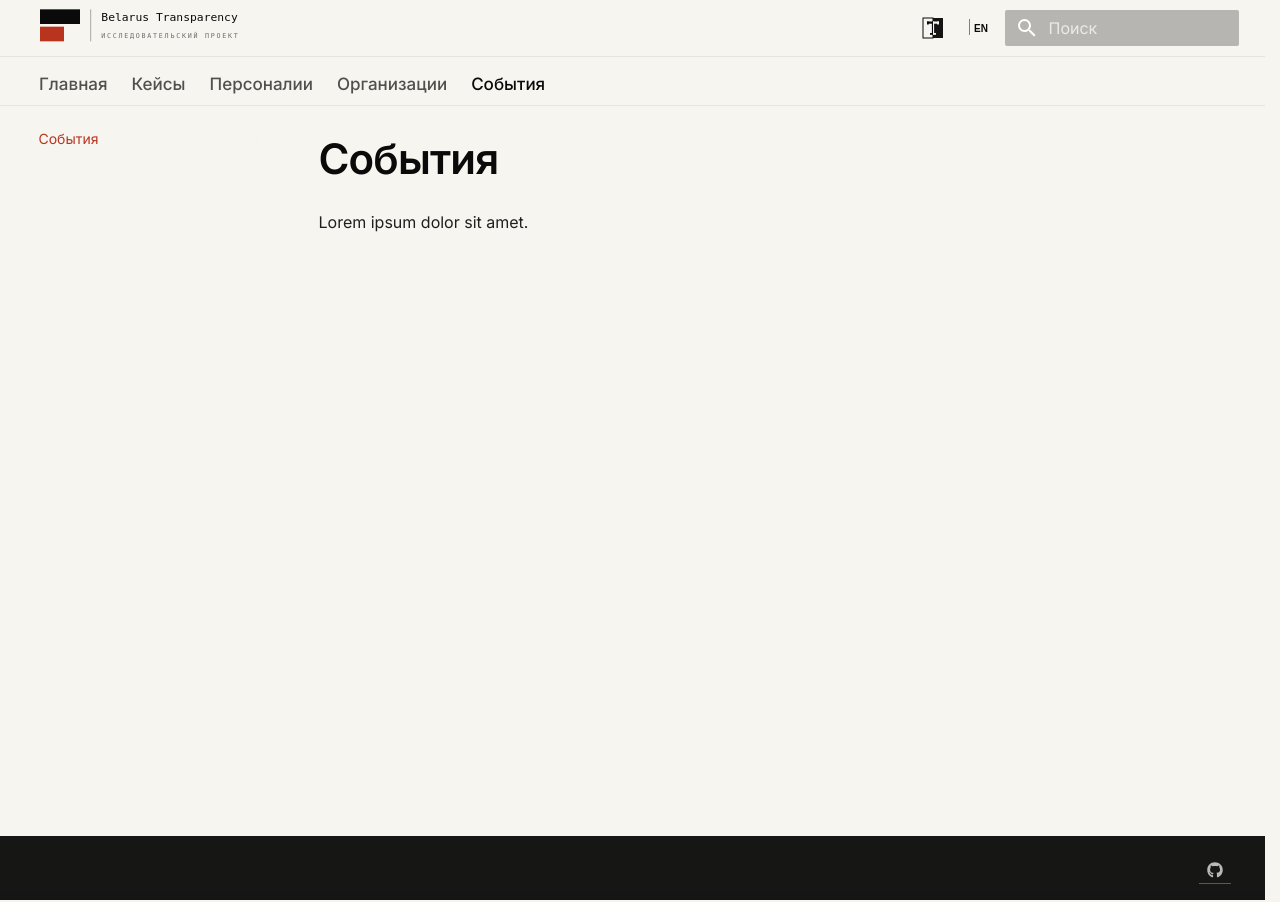
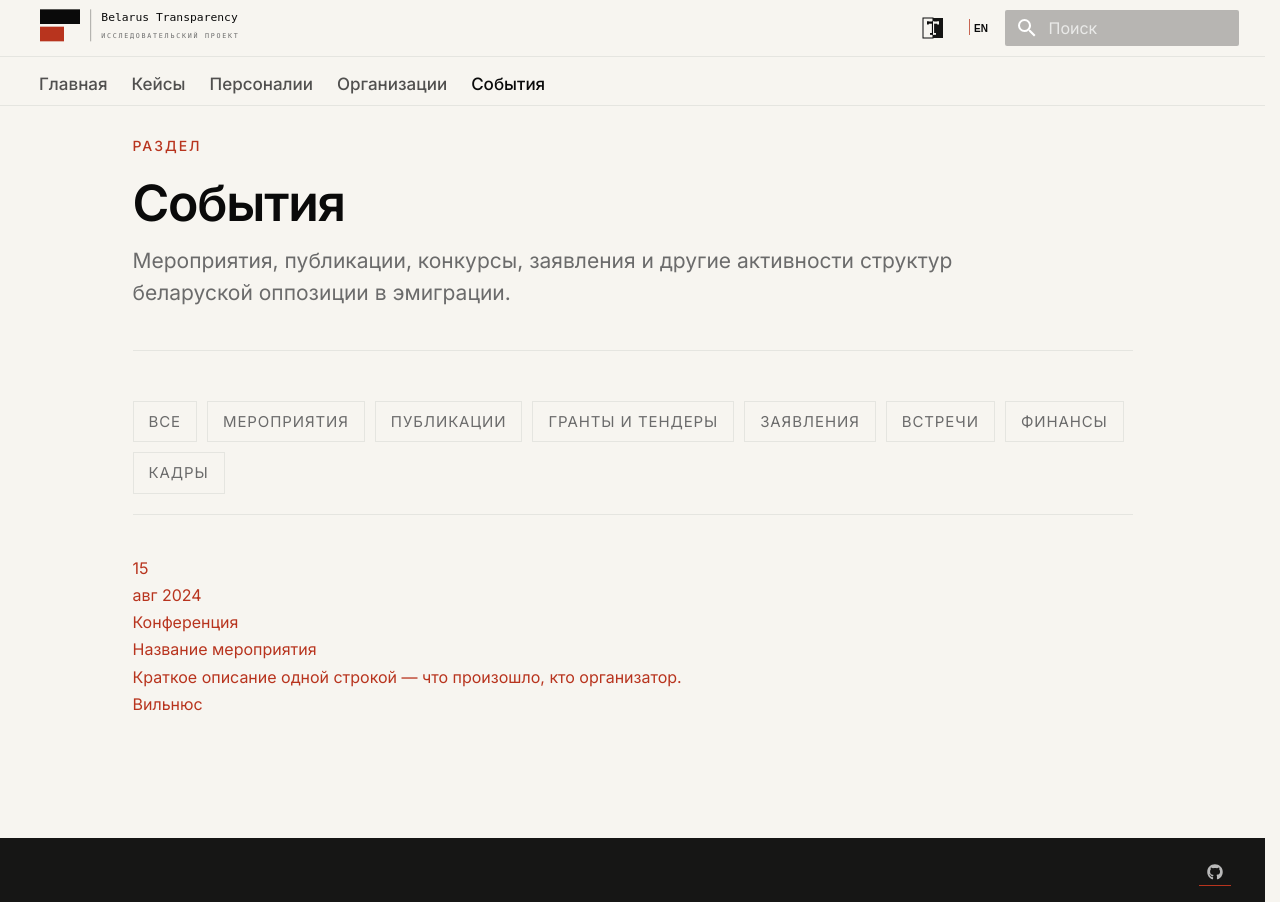
Before and after one commit to belarustransparency/belarus-transparency, an MkDocs documentation site: the page built from docs/events/index.md, in a window 1280 px wide. Built offline with MkDocs 1.6.1 and Material for MkDocs 9.7.7, drawn with Linux system fonts in a browser that asks for light colours; comment, search, counter and statistics services are not loaded.

```diff
--- a/docs/events/index.md
+++ b/docs/events/index.md
@@ -1,3 +1,44 @@
-# События
+---
+hide:
+  - navigation
+  - toc
+title: События
+---
 
-Lorem ipsum dolor sit amet.
+<div class="bt-index">
+
+<header class="bt-index-head">
+  <div class="bt-kicker">Раздел</div>
+  <h1>События</h1>
+  <p class="bt-lede">Мероприятия, публикации, конкурсы, заявления и другие активности структур беларуской оппозиции в эмиграции.</p>
+</header>
+
+<div class="bt-event-filters">
+  <span class="bt-filter active" data-filter="all">Все</span>
+  <span class="bt-filter" data-filter="conference">Мероприятия</span>
+  <span class="bt-filter" data-filter="publication">Публикации</span>
+  <span class="bt-filter" data-filter="grant">Гранты и тендеры</span>
+  <span class="bt-filter" data-filter="statement">Заявления</span>
+  <span class="bt-filter" data-filter="meeting">Встречи</span>
+  <span class="bt-filter" data-filter="finance">Финансы</span>
+  <span class="bt-filter" data-filter="personnel">Кадры</span>
+</div>
+
+<div class="bt-events-list" markdown="0">
+
+<a class="bt-event-row" data-type="conference" href="event-slug/">
+  <div class="bt-event-date">
+    <div class="bt-event-day">15</div>
+    <div class="bt-event-month">авг 2024</div>
+  </div>
+  <div class="bt-event-type">Конференция</div>
+  <div class="bt-event-info">
+    <div class="bt-event-title">Название мероприятия</div>
+    <div class="bt-event-summary">Краткое описание одной строкой — что произошло, кто организатор.</div>
+  </div>
+  <div class="bt-event-place">Вильнюс</div>
+</a>
+
+</div>
+
+</div>
--- a/docs/stylesheets/extra.css
+++ b/docs/stylesheets/extra.css
@@ -981,3 +981,31 @@ css/* === Выравнивание логотипа по сетке контен
   .bt-inv-grants { grid-area: grants; justify-content: flex-end; }
   .bt-inv-title { font-size: 17px; }
 }
+/* ========================================================================
+   ДОБАВИТЬ В docs/stylesheets/extra.css
+   3 новые секции: события, карточка события, архив, карточка документа.
+   ======================================================================== */
+
+
+/* === Витрина раздела событий === */
+
+.bt-event-filters {
+  display: flex;
+  flex-wrap: wrap;
+  gap: 0.5rem;
+  margin: 1.5rem 0 2rem;
+  padding-bottom: 1rem;
+  border-bottom: 1px solid var(--md-default-fg-color--lightest);
+}
+
+.bt-filter {
+  font-size: 0.75rem;
+  text-transform: uppercase;
+  letter-spacing: 0.06em;
+  padding: 0.35rem 0.75rem;
+  border: 1px solid var(--md-default-fg-color--lightest);
+  cursor: pointer;
+  user-select: none;
+  color: var(--md-default-fg-color--light);
+  transition: all 0.15s ease;
+}
```
Also changed, not shown: docs/archive/index.md (added, +56 -0 lines), docs/events/event-1.md (deleted, +0 -94 lines), 1 other file.
